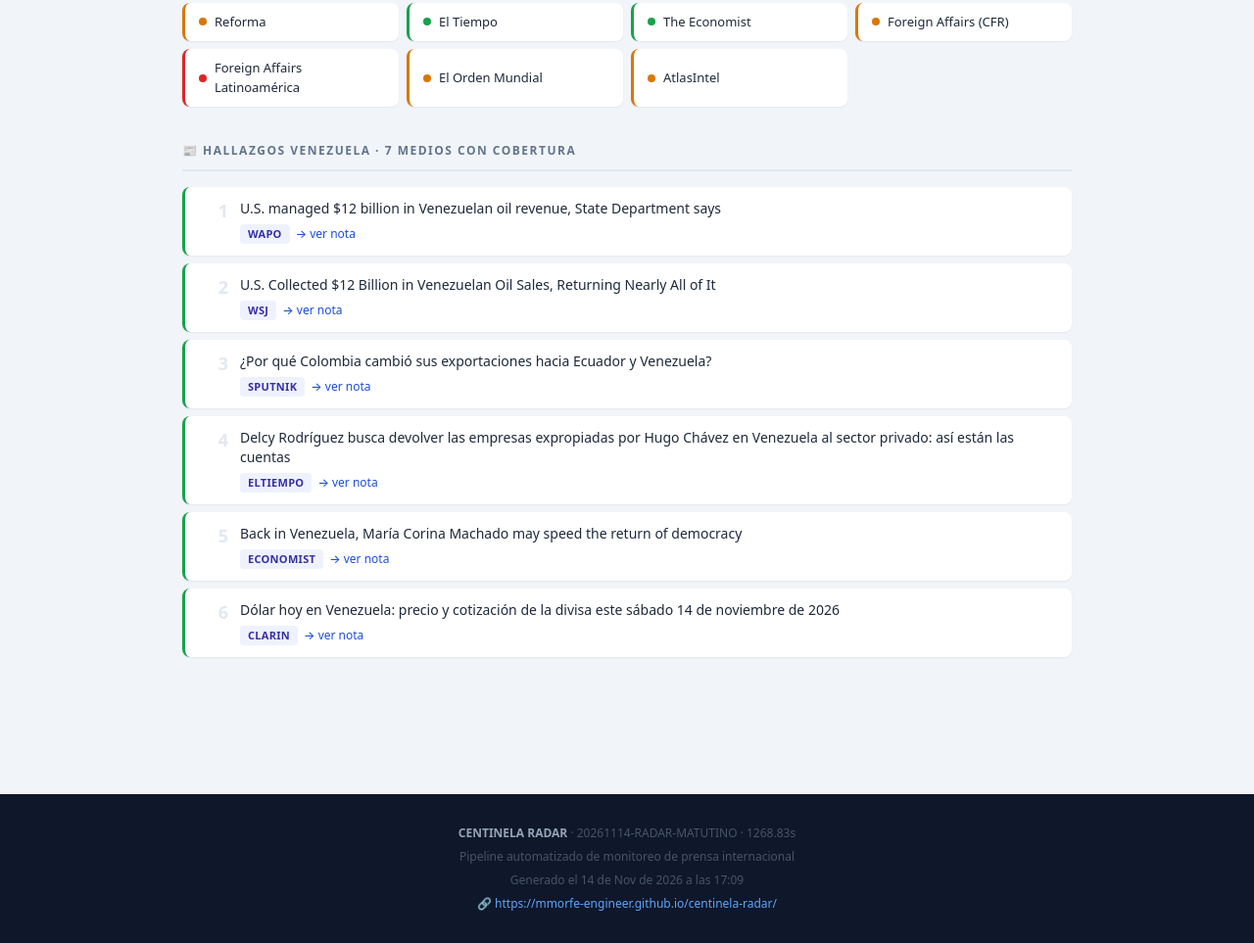
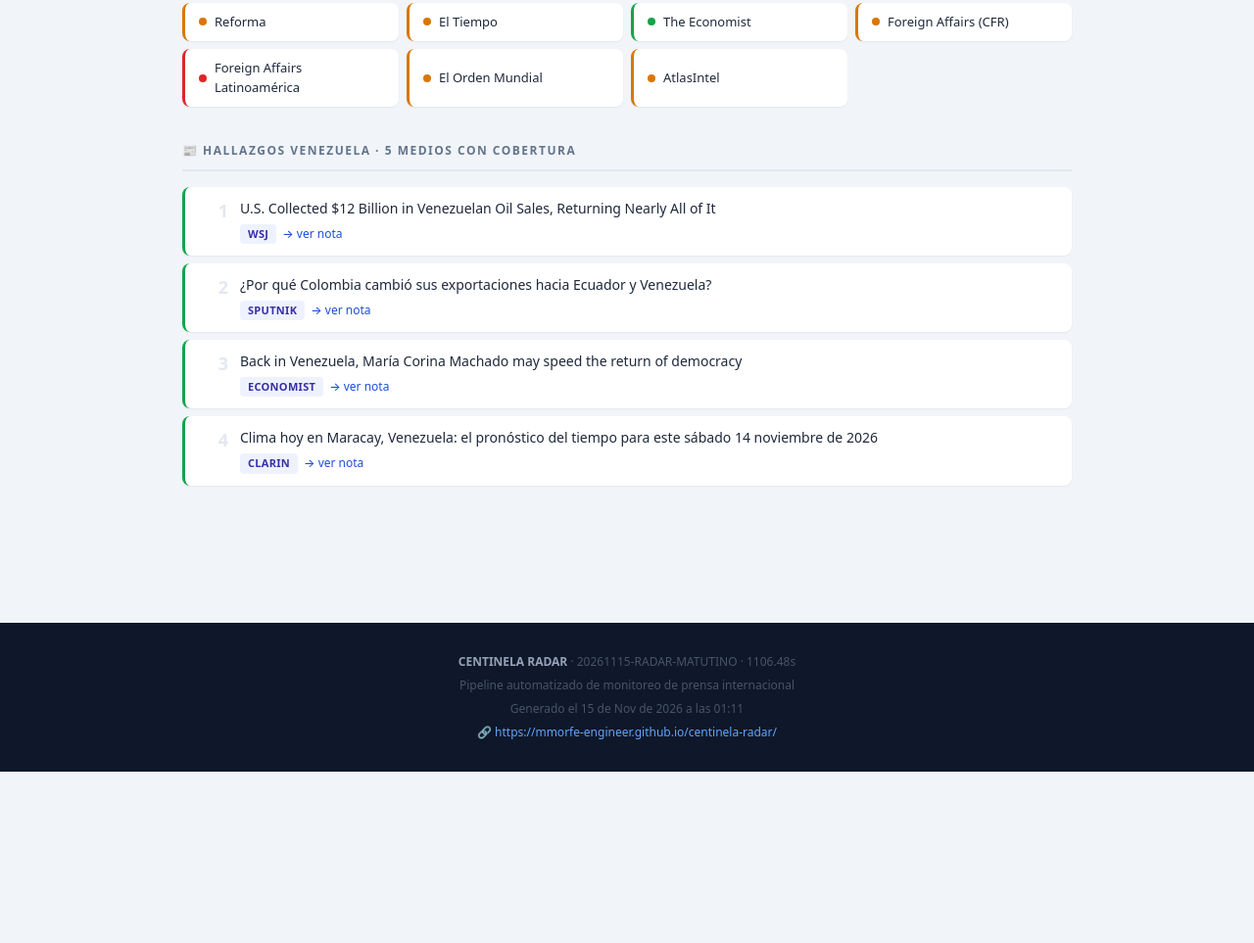
Before and after one commit to mmorfe-engineer/centinela-radar, a plain HTML site: page docs/index.html in a window 1280 px wide. Shown: the part 1005-1968 px from the top of the page at 98% size. After the commit the page ends 1793 px from the top, so only its background shows below. Drawn offline with Linux system fonts and the light colour scheme.

Commit message:
radar: informe 20261115T0111 [MATUTINO]

```diff
--- a/docs/index.html
+++ b/docs/index.html
@@ -4,7 +4,7 @@
     <meta charset="UTF-8">
     <meta name="viewport" content="width=device-width, initial-scale=1.0">
     <meta name="description" content="Sala Situacional de Medios Internacionales · Venezuela">
-    <title>RADAR | 20261114-RADAR-MATUTINO</title>
+    <title>RADAR | 20261115-RADAR-MATUTINO</title>
     <style>
         :root {
             --verde: #16A34A; --amarillo: #D97706; --rojo: #DC2626;
@@ -117,8 +117,8 @@
     <h1>📡 RADAR 📡</h1>
     <div class="hdr-meta">
         <span class="badge badge-matutino">MATUTINO</span>
-        <span>14 Nov 2026 · 17:09 VET</span>
-        <span>35/35 medios · 6 hallazgos Venezuela</span>
+        <span>15 Nov 2026 · 01:11 VET</span>
+        <span>35/35 medios · 4 hallazgos Venezuela</span>
     </div>
 </header>
 
@@ -126,12 +126,12 @@
 
     <div class="semaforo">
         <div class="sem-card v">
-            <div class="sem-num">7</div>
+            <div class="sem-num">5</div>
             <div class="sem-label">🟢 Con cobertura</div>
             <div class="sem-sub">Venezuela en agenda</div>
         </div>
         <div class="sem-card a">
-            <div class="sem-num">17</div>
+            <div class="sem-num">19</div>
             <div class="sem-label">🟡 Sin cobertura</div>
             <div class="sem-sub">Certificado · sin Venezuela</div>
         </div>
@@ -175,7 +175,7 @@
 <div class="medio-chip amarillo" title="Sin cobertura certificada"><span class="dot"></span><span class="nombre">CNBC</span></div>
 <div class="medio-chip rojo" title="Error: Fetch fallido: Bloqueado: HTTP 403"><span class="dot"></span><span class="nombre">Axios</span></div>
 <div class="medio-chip rojo" title="Error: Fetch fallido: Bloqueado: HTTP 402"><span class="dot"></span><span class="nombre">USA Today</span></div>
-<div class="medio-chip verde" title="Con cobertura"><span class="dot"></span><span class="nombre">The Washington Post</span></div>
+<div class="medio-chip amarillo" title="Sin cobertura certificada"><span class="dot"></span><span class="nombre">The Washington Post</span></div>
 <div class="medio-chip rojo" title="Error: Fetch fallido: Bloqueado: HTTP 403"><span class="dot"></span><span class="nombre">The Washington Times</span></div>
 <div class="medio-chip amarillo" title="Sin cobertura certificada"><span class="dot"></span><span class="nombre">Los Angeles Times</span></div>
 <div class="medio-chip rojo" title="Error: Fetch fallido: Timeout después de 2 reintentos"><span class="dot"></span><span class="nombre">El Nuevo Herald (Miami Herald)</span></div>
@@ -199,7 +199,7 @@
 <div class="medio-chip verde" title="Con cobertura"><span class="dot"></span><span class="nombre">Clarín</span></div>
 <div class="medio-chip amarillo" title="Sin cobertura certificada"><span class="dot"></span><span class="nombre">El Mercurio (Emol)</span></div>
 <div class="medio-chip amarillo" title="Sin cobertura certificada"><span class="dot"></span><span class="nombre">Reforma</span></div>
-<div class="medio-chip verde" title="Con cobertura"><span class="dot"></span><span class="nombre">El Tiempo</span></div>
+<div class="medio-chip amarillo" title="Sin cobertura certificada"><span class="dot"></span><span class="nombre">El Tiempo</span></div>
 <div class="medio-chip verde" title="Con cobertura"><span class="dot"></span><span class="nombre">The Economist</span></div>
 <div class="medio-chip amarillo" title="Sin cobertura certificada"><span class="dot"></span><span class="nombre">Foreign Affairs (CFR)</span></div>
 <div class="medio-chip rojo" title="Error: Fetch fallido: Timeout después de 2 reintentos"><span class="dot"></span><span class="nombre">Foreign Affairs Latinoamérica</span></div>
@@ -209,19 +209,11 @@
     </section>
 
     <section>
-        <h2 class="sec-title">📰 Hallazgos Venezuela · 7 medios con cobertura</h2>
+        <h2 class="sec-title">📰 Hallazgos Venezuela · 5 medios con cobertura</h2>
         <div class="hallazgo-list">
 
         <div class="hallazgo-item">
             <div class="hallazgo-rank">1</div>
-            <div class="hallazgo-content">
-                <div class="hallazgo-titulo">U.S. managed $12 billion in Venezuelan oil revenue, State Department says</div>
-                <div class="hallazgo-meta"><span class="tag tag-medio">WAPO</span> <a class="tag-fuente" href="https://www.washingtonpost.com/world/2026/11/12/us-managed-12-billion-venezuela-oil-revenue-state-department-says/" target="_blank" rel="noopener">→ ver nota</a></div>
-            </div>
-        </div>
-
-        <div class="hallazgo-item">
-            <div class="hallazgo-rank">2</div>
             <div class="hallazgo-content">
                 <div class="hallazgo-titulo">U.S. Collected $12 Billion in Venezuelan Oil Sales, Returning Nearly All of It</div>
                 <div class="hallazgo-meta"><span class="tag tag-medio">WSJ</span> <a class="tag-fuente" href="https://www.wsj.com/world/americas/u-s-collected-12-billion-in-venezuelan-oil-sales-returning-nearly-all-of-it-140bba70?mod=rss_worldnews" target="_blank" rel="noopener">→ ver nota</a></div>
@@ -229,7 +221,7 @@
         </div>
 
         <div class="hallazgo-item">
-            <div class="hallazgo-rank">3</div>
+            <div class="hallazgo-rank">2</div>
             <div class="hallazgo-content">
                 <div class="hallazgo-titulo">¿Por qué Colombia cambió sus exportaciones hacia Ecuador y Venezuela?</div>
                 <div class="hallazgo-meta"><span class="tag tag-medio">SPUTNIK</span> <a class="tag-fuente" href="https://noticiaslatam.lat/20261114/por-que-colombia-cambio-sus-exportaciones-hacia-ecuador-y-venezuela-1175871514.html" target="_blank" rel="noopener">→ ver nota</a></div>
@@ -237,15 +229,7 @@
         </div>
 
         <div class="hallazgo-item">
-            <div class="hallazgo-rank">4</div>
-            <div class="hallazgo-content">
-                <div class="hallazgo-titulo">Delcy Rodríguez busca devolver las empresas expropiadas por Hugo Chávez en Venezuela al sector privado: así están las cuentas</div>
-                <div class="hallazgo-meta"><span class="tag tag-medio">ELTIEMPO</span> <a class="tag-fuente" href="https://www.eltiempo.com/mundo/venezuela/delcy-rodriguez-busca-devolver-las-empresas-expropiadas-por-hugo-chavez-en-venezuela-al-sector-privado-asi-estan-las-cuentas-3600878" target="_blank" rel="noopener">→ ver nota</a></div>
-            </div>
-        </div>
-
-        <div class="hallazgo-item">
-            <div class="hallazgo-rank">5</div>
+            <div class="hallazgo-rank">3</div>
             <div class="hallazgo-content">
                 <div class="hallazgo-titulo">Back in Venezuela, María Corina Machado may speed the return of democracy</div>
                 <div class="hallazgo-meta"><span class="tag tag-medio">ECONOMIST</span> <a class="tag-fuente" href="https://www.economist.com/the-americas/2026/10/25/back-in-venezuela-maria-corina-machado-may-speed-the-return-of-democracy" target="_blank" rel="noopener">→ ver nota</a></div>
@@ -253,10 +237,10 @@
         </div>
 
         <div class="hallazgo-item">
-            <div class="hallazgo-rank">6</div>
+            <div class="hallazgo-rank">4</div>
             <div class="hallazgo-content">
-                <div class="hallazgo-titulo">Dólar hoy en Venezuela: precio y cotización de la divisa este sábado 14 de noviembre de 2026</div>
-                <div class="hallazgo-meta"><span class="tag tag-medio">CLARIN</span> <a class="tag-fuente" href="https://www.clarin.com/economia/dolar-hoy-en-venezuela-precio-y-cotizacion-de-la-divisa-este-sabado-14-de-noviembre-de-2026_0_vyKsuIBqbI.html" target="_blank" rel="noopener">→ ver nota</a></div>
+                <div class="hallazgo-titulo">Clima hoy en Maracay, Venezuela: el pronóstico del tiempo para este sábado 14 noviembre de 2026</div>
+                <div class="hallazgo-meta"><span class="tag tag-medio">CLARIN</span> <a class="tag-fuente" href="https://www.clarin.com/informacion-general/clima-hoy-maracay-venezuela-pronostico-tiempo-sabado-14-noviembre-2026_0_LNnPKtJj8L.html" target="_blank" rel="noopener">→ ver nota</a></div>
             </div>
         </div>
         </div>
@@ -265,9 +249,9 @@
 </div>
 
 <footer>
-    <strong>CENTINELA RADAR</strong> · 20261114-RADAR-MATUTINO · 1268.83s<br>
+    <strong>CENTINELA RADAR</strong> · 20261115-RADAR-MATUTINO · 1106.48s<br>
     Pipeline automatizado de monitoreo de prensa internacional<br>
-    Generado el 14 de Nov de 2026 a las 17:09<br><a href="https://mmorfe-engineer.github.io/centinela-radar/">🔗 https://mmorfe-engineer.github.io/centinela-radar/</a>
+    Generado el 15 de Nov de 2026 a las 01:11<br><a href="https://mmorfe-engineer.github.io/centinela-radar/">🔗 https://mmorfe-engineer.github.io/centinela-radar/</a>
 </footer>
 
 </body>
```
